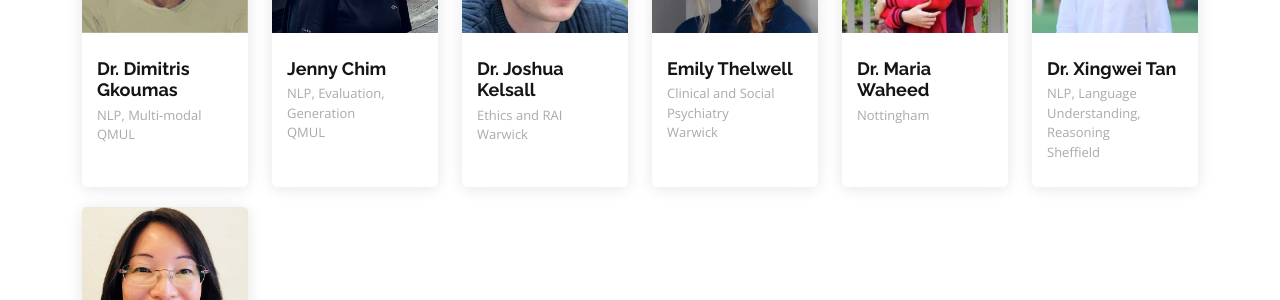
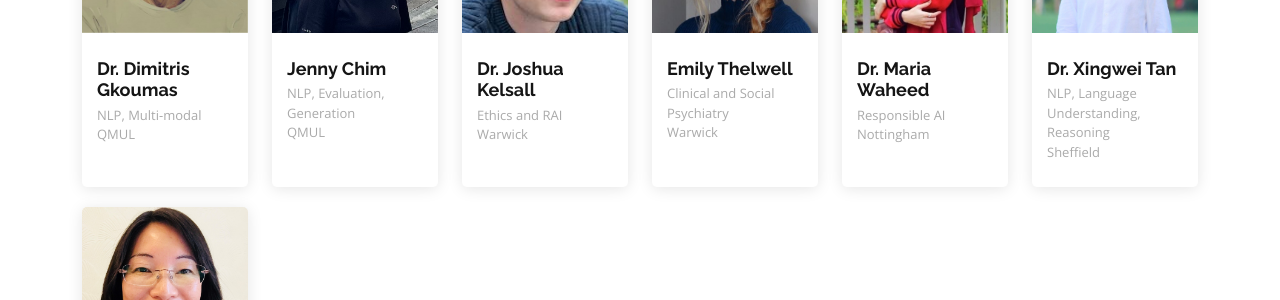
Before and after one commit to adsolve/adsolve.github.io, a Jekyll site: the page built from index.md, in a window 1280 px wide and 900 px high, scrolled down 4777 px. Shown: the part 154-454 px from the top of the window. Built offline with Jekyll 4.4.1, drawn with Linux system fonts in a browser that asks for light colours.

Commit message:
Update profile 2025 Jan

```diff
--- a/_data/people.yml
+++ b/_data/people.yml
@@ -123,7 +123,7 @@ research_staff:
   - name: "Dr. Maria Waheed"
     image_filename: "waheed.jpeg"
     institution: "Nottingham"
-    desc: ""
+    desc: "Responsible AI"
     homepage: "https://www.linkedin.com/in/maria-waheed-5764001b4"
     scholar: ""
 
```
